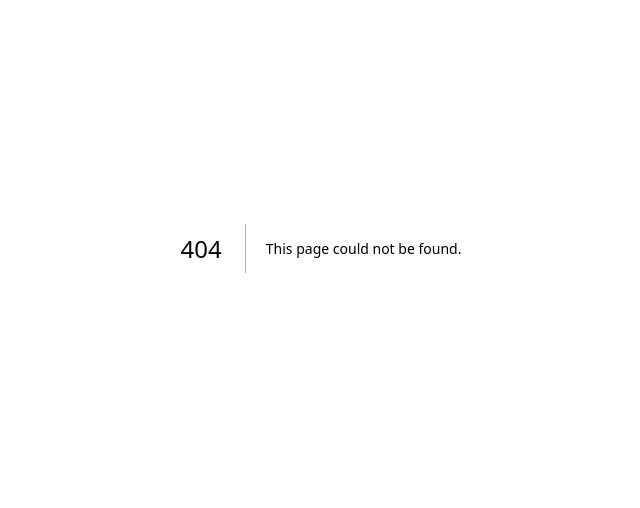
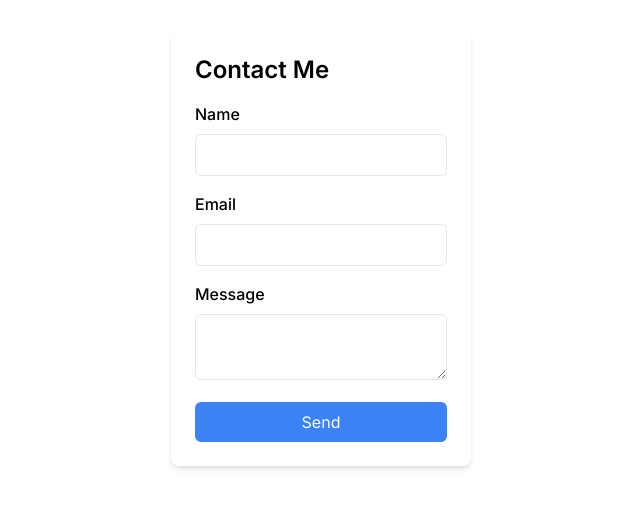
Before and after one commit to chetanguptaa/portfolio, a Next.js app: page /contact in a window 1280 px wide. Before the commit this address had no page. Shown: the part 152-660 px from the top of the page, without its empty margins (319-959 px from the left). Built offline with nearby package versions, Linux system fonts and the light colour scheme.

Commit message:
added page.tsx

```diff
--- /dev/null
+++ b/src/app/contact/page.tsx
@@ -0,0 +1,55 @@
+import axios from "axios"
+
+export default function contact () {
+  return (
+    <div className="min-h-screen flex items-center justify-center">
+      <div className="max-w-md p-6 bg-white rounded-lg shadow-md">
+        <h2 className="text-2xl font-semibold mb-4">Contact Me</h2>
+        <form>
+          <div className="mb-4">
+            <label htmlFor="name" className="block mb-2 font-medium">
+              Name
+            </label>
+            <input
+              type="text"
+              id="name"
+              name="name"
+              className="w-full p-2 border rounded-md focus:ring focus:ring-blue-200"
+              required
+            />
+          </div>
+          <div className="mb-4">
+            <label htmlFor="email" className="block mb-2 font-medium">
+              Email
+            </label>
+            <input
+              type="email"
+              id="email"
+              name="email"
+              className="w-full p-2 border rounded-md focus:ring focus:ring-blue-200"
+              required
+            />
+          </div>
+          <div className="mb-4">
+            <label htmlFor="message" className="block mb-2 font-medium">
+              Message
+            </label>
+            <textarea
+              id="message"
+              name="message"
+              // rows="4"
+              className="w-full p-2 border rounded-md focus:ring focus:ring-blue-200"
+              required
+            ></textarea>
+          </div>
+          <button
+            type="submit"
+            className="w-full py-2 bg-blue-500 text-white rounded-md hover:bg-blue-600"
+          >
+            Send
+          </button>
+        </form>
+      </div>
+    </div>
+  )
+}
--- a/src/app/page.tsx
+++ b/src/app/page.tsx
@@ -1,113 +1,7 @@
-import Image from 'next/image'
-
 export default function Home() {
   return (
-    <main className="flex min-h-screen flex-col items-center justify-between p-24">
-      <div className="z-10 max-w-5xl w-full items-center justify-between font-mono text-sm lg:flex">
-        <p className="fixed left-0 top-0 flex w-full justify-center border-b border-gray-300 bg-gradient-to-b from-zinc-200 pb-6 pt-8 backdrop-blur-2xl dark:border-neutral-800 dark:bg-zinc-800/30 dark:from-inherit lg:static lg:w-auto  lg:rounded-xl lg:border lg:bg-gray-200 lg:p-4 lg:dark:bg-zinc-800/30">
-          Get started by editing&nbsp;
-          <code className="font-mono font-bold">src/app/page.tsx</code>
-        </p>
-        <div className="fixed bottom-0 left-0 flex h-48 w-full items-end justify-center bg-gradient-to-t from-white via-white dark:from-black dark:via-black lg:static lg:h-auto lg:w-auto lg:bg-none">
-          <a
-            className="pointer-events-none flex place-items-center gap-2 p-8 lg:pointer-events-auto lg:p-0"
-            href="https://vercel.com?utm_source=create-next-app&utm_medium=appdir-template&utm_campaign=create-next-app"
-            target="_blank"
-            rel="noopener noreferrer"
-          >
-            By{' '}
-            <Image
-              src="/vercel.svg"
-              alt="Vercel Logo"
-              className="dark:invert"
-              width={100}
-              height={24}
-              priority
-            />
-          </a>
-        </div>
-      </div>
-
-      <div className="relative flex place-items-center before:absolute before:h-[300px] before:w-[480px] before:-translate-x-1/2 before:rounded-full before:bg-gradient-radial before:from-white before:to-transparent before:blur-2xl before:content-[''] after:absolute after:-z-20 after:h-[180px] after:w-[240px] after:translate-x-1/3 after:bg-gradient-conic after:from-sky-200 after:via-blue-200 after:blur-2xl after:content-[''] before:dark:bg-gradient-to-br before:dark:from-transparent before:dark:to-blue-700 before:dark:opacity-10 after:dark:from-sky-900 after:dark:via-[#0141ff] after:dark:opacity-40 before:lg:h-[360px] z-[-1]">
-        <Image
-          className="relative dark:drop-shadow-[0_0_0.3rem_#ffffff70] dark:invert"
-          src="/next.svg"
-          alt="Next.js Logo"
-          width={180}
-          height={37}
-          priority
-        />
-      </div>
-
-      <div className="mb-32 grid text-center lg:max-w-5xl lg:w-full lg:mb-0 lg:grid-cols-4 lg:text-left">
-        <a
-          href="https://nextjs.org/docs?utm_source=create-next-app&utm_medium=appdir-template&utm_campaign=create-next-app"
-          className="group rounded-lg border border-transparent px-5 py-4 transition-colors hover:border-gray-300 hover:bg-gray-100 hover:dark:border-neutral-700 hover:dark:bg-neutral-800/30"
-          target="_blank"
-          rel="noopener noreferrer"
-        >
-          <h2 className={`mb-3 text-2xl font-semibold`}>
-            Docs{' '}
-            <span className="inline-block transition-transform group-hover:translate-x-1 motion-reduce:transform-none">
-              -&gt;
-            </span>
-          </h2>
-          <p className={`m-0 max-w-[30ch] text-sm opacity-50`}>
-            Find in-depth information about Next.js features and API.
-          </p>
-        </a>
-
-        <a
-          href="https://nextjs.org/learn?utm_source=create-next-app&utm_medium=appdir-template-tw&utm_campaign=create-next-app"
-          className="group rounded-lg border border-transparent px-5 py-4 transition-colors hover:border-gray-300 hover:bg-gray-100 hover:dark:border-neutral-700 hover:dark:bg-neutral-800/30"
-          target="_blank"
-          rel="noopener noreferrer"
-        >
-          <h2 className={`mb-3 text-2xl font-semibold`}>
-            Learn{' '}
-            <span className="inline-block transition-transform group-hover:translate-x-1 motion-reduce:transform-none">
-              -&gt;
-            </span>
-          </h2>
-          <p className={`m-0 max-w-[30ch] text-sm opacity-50`}>
-            Learn about Next.js in an interactive course with&nbsp;quizzes!
-          </p>
-        </a>
-
-        <a
-          href="https://vercel.com/templates?framework=next.js&utm_source=create-next-app&utm_medium=appdir-template&utm_campaign=create-next-app"
-          className="group rounded-lg border border-transparent px-5 py-4 transition-colors hover:border-gray-300 hover:bg-gray-100 hover:dark:border-neutral-700 hover:dark:bg-neutral-800/30"
-          target="_blank"
-          rel="noopener noreferrer"
-        >
-          <h2 className={`mb-3 text-2xl font-semibold`}>
-            Templates{' '}
-            <span className="inline-block transition-transform group-hover:translate-x-1 motion-reduce:transform-none">
-              -&gt;
-            </span>
-          </h2>
-          <p className={`m-0 max-w-[30ch] text-sm opacity-50`}>
-            Explore the Next.js 13 playground.
-          </p>
-        </a>
-
-        <a
-          href="https://vercel.com/new?utm_source=create-next-app&utm_medium=appdir-template&utm_campaign=create-next-app"
-          className="group rounded-lg border border-transparent px-5 py-4 transition-colors hover:border-gray-300 hover:bg-gray-100 hover:dark:border-neutral-700 hover:dark:bg-neutral-800/30"
-          target="_blank"
-          rel="noopener noreferrer"
-        >
-          <h2 className={`mb-3 text-2xl font-semibold`}>
-            Deploy{' '}
-            <span className="inline-block transition-transform group-hover:translate-x-1 motion-reduce:transform-none">
-              -&gt;
-            </span>
-          </h2>
-          <p className={`m-0 max-w-[30ch] text-sm opacity-50`}>
-            Instantly deploy your Next.js site to a shareable URL with Vercel.
-          </p>
-        </a>
-      </div>
-    </main>
+    <div>
+      Hello world
+    </div>
   )
 }
```
